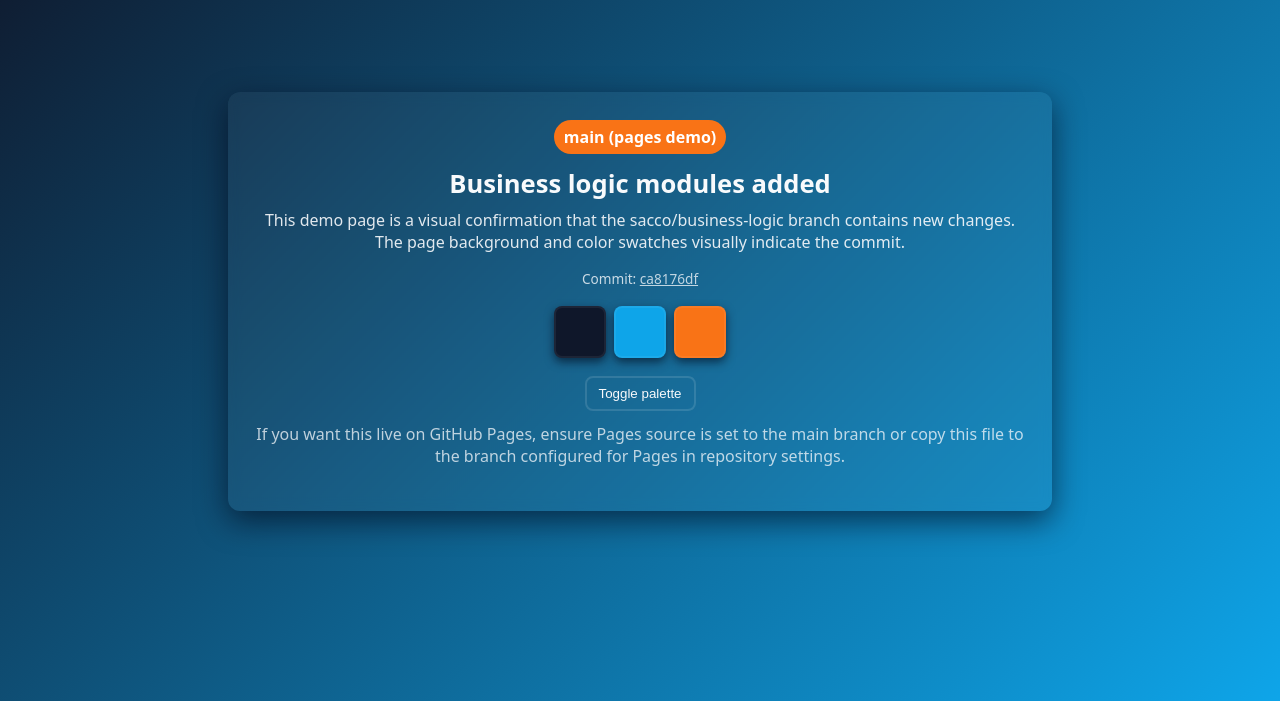
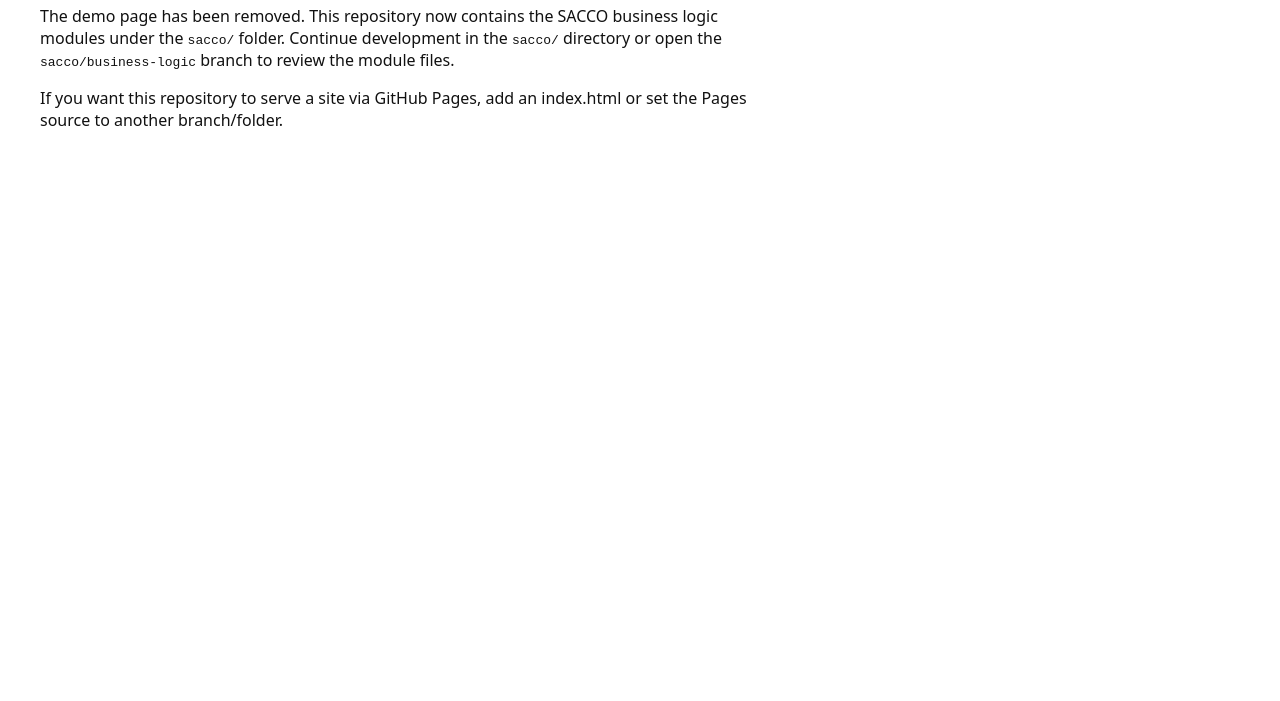
Before and after one commit to Ayzac1802/createsacco, a plain HTML site: page index.html in a window 1280 px wide. Shown: the part 99-800 px from the top of the page. Drawn offline with Linux system fonts and the light colour scheme.

Commit message:
chore(pages): remove colorful demo — replace with placeholder noting demo removed

```diff
--- a/index.html
+++ b/index.html
@@ -3,77 +3,12 @@
 <head>
   <meta charset="utf-8" />
   <meta name="viewport" content="width=device-width, initial-scale=1" />
-  <title>createsacco — Business Logic Demo</title>
-  <style>
-    :root {
-      --bg1: #0f172a;
-      --bg2: #0ea5e9;
-      --accent: #f97316;
-      --text: #f8fafc;
-    }
-    html,body{height:100%;margin:0}
-    body{
-      display:flex;
-      align-items:center;
-      justify-content:center;
-      font-family:system-ui,-apple-system,Segoe UI,Roboto,"Helvetica Neue",Arial;
-      background: linear-gradient(135deg,var(--bg1),var(--bg2));
-      color:var(--text);
-    }
-    .card{
-      width:clamp(280px,60vw,800px);
-      background: rgba(255,255,255,0.04);
-      border-radius:12px;
-      padding:28px;
-      box-shadow: 0 10px 30px rgba(2,6,23,0.6);
-      backdrop-filter: blur(6px);
-      text-align:center;
-    }
-    h1{margin:0 0 8px;font-size:1.6rem}
-    p{margin:0 0 16px;color:rgba(248,250,252,0.9)}
-    .badge{
-      display:inline-block;padding:6px 10px;border-radius:999px;background:var(--accent);color:#fff;font-weight:600;margin-bottom:12px
-    }
-    .commit{
-      font-size:0.85rem;color:rgba(248,250,252,0.8);word-break:break-all
-    }
-    .colors{display:flex;gap:8px;justify-content:center;margin-top:18px}
-    .swatch{width:48px;height:48px;border-radius:8px;box-shadow:0 4px 10px rgba(2,6,23,0.6);border:2px solid rgba(255,255,255,0.06)}
-    .btn{margin-top:18px;background:transparent;border:2px solid rgba(255,255,255,0.12);color:var(--text);padding:8px 12px;border-radius:8px;cursor:pointer}
-  </style>
+  <title>createsacco</title>
+  <style>body{font-family:system-ui,Arial,sans-serif;margin:40px;color:#111}p{max-width:720px}</style>
 </head>
 <body>
-  <div class="card">
-    <div class="badge">main (pages demo)</div>
-    <h1>Business logic modules added</h1>
-    <p>This demo page is a visual confirmation that the sacco/business-logic branch contains new changes. The page background and color swatches visually indicate the commit.</p>
-    <div class="commit">Commit: <a href="https://github.com/Ayzac1802/createsacco/commit/ca8176df68bf38d9ed3c96eccee9a221fab81919" target="_blank" rel="noreferrer" style="color:inherit;opacity:.95">ca8176df</a></div>
-
-    <div class="colors" aria-hidden="true">
-      <div class="swatch" style="background:#0f172a"></div>
-      <div class="swatch" style="background:#0ea5e9"></div>
-      <div class="swatch" style="background:#f97316"></div>
-    </div>
-
-    <button class="btn" id="toggle">Toggle palette</button>
-
-    <p style="margin-top:12px;color:rgba(248,250,252,0.75)">If you want this live on GitHub Pages, ensure Pages source is set to the main branch or copy this file to the branch configured for Pages in repository settings.</p>
-  </div>
-
-  <script>
-    const palettes = [
-      ["#0f172a","#0ea5e9","#f97316"],
-      ["#042a2b","#06b6d4","#f43f5e"],
-      ["#111827","#a78bfa","#10b981"]
-    ];
-    let i = 0;
-    document.getElementById('toggle').addEventListener('click', () => {
-      i = (i + 1) % palettes.length;
-      const [bg1, bg2, accent] = palettes[i];
-      document.documentElement.style.setProperty('--bg1', bg1);
-      document.documentElement.style.setProperty('--bg2', bg2);
-      document.documentElement.style.setProperty('--accent', accent);
-    });
-  </script>
+  <h1>createsacco</h1>
+  <p>The demo page has been removed. This repository now contains the SACCO business logic modules under the <code>sacco/</code> folder. Continue development in the <code>sacco/</code> directory or open the <code>sacco/business-logic</code> branch to review the module files.</p>
+  <p>If you want this repository to serve a site via GitHub Pages, add an index.html or set the Pages source to another branch/folder.</p>
 </body>
 </html>
```
